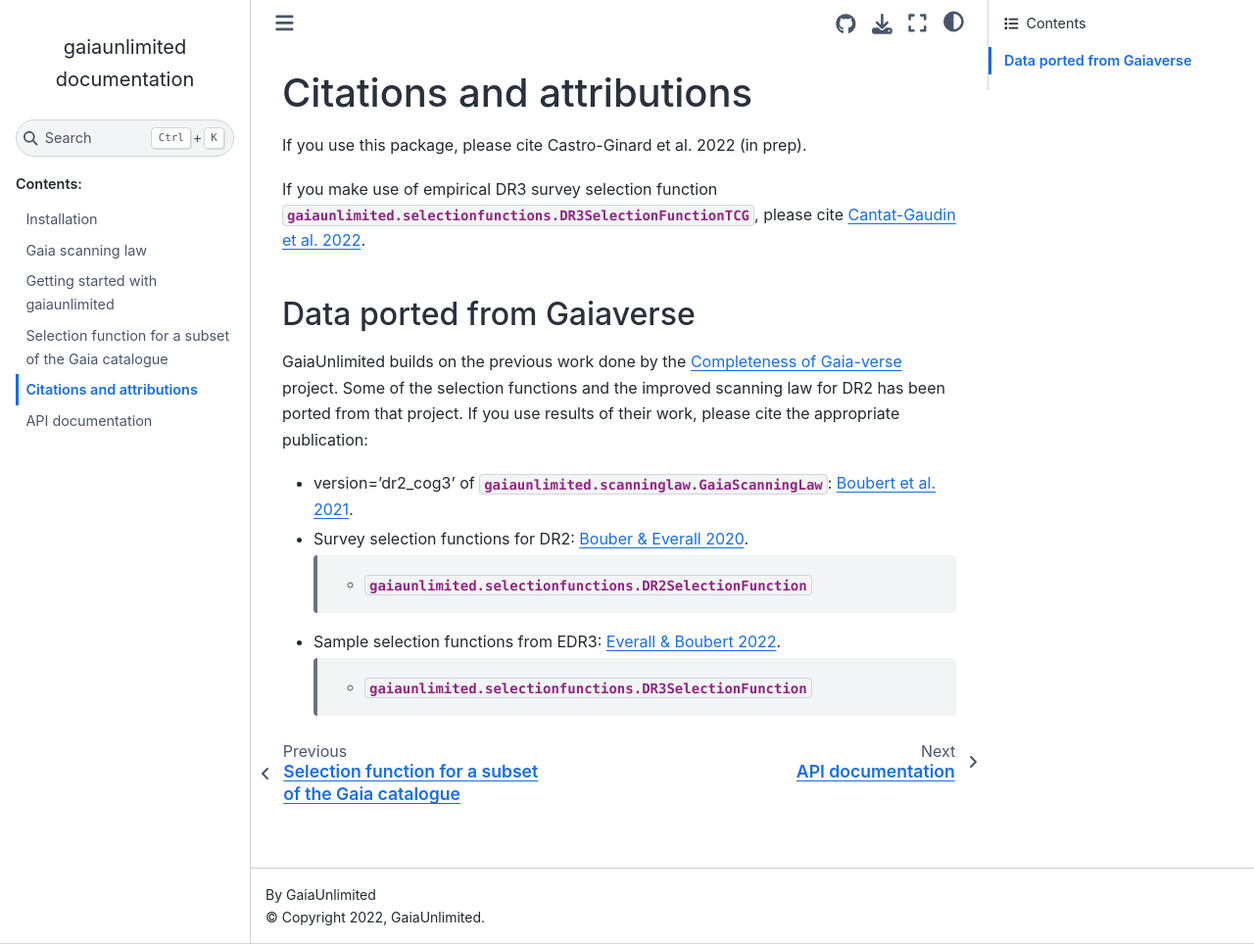
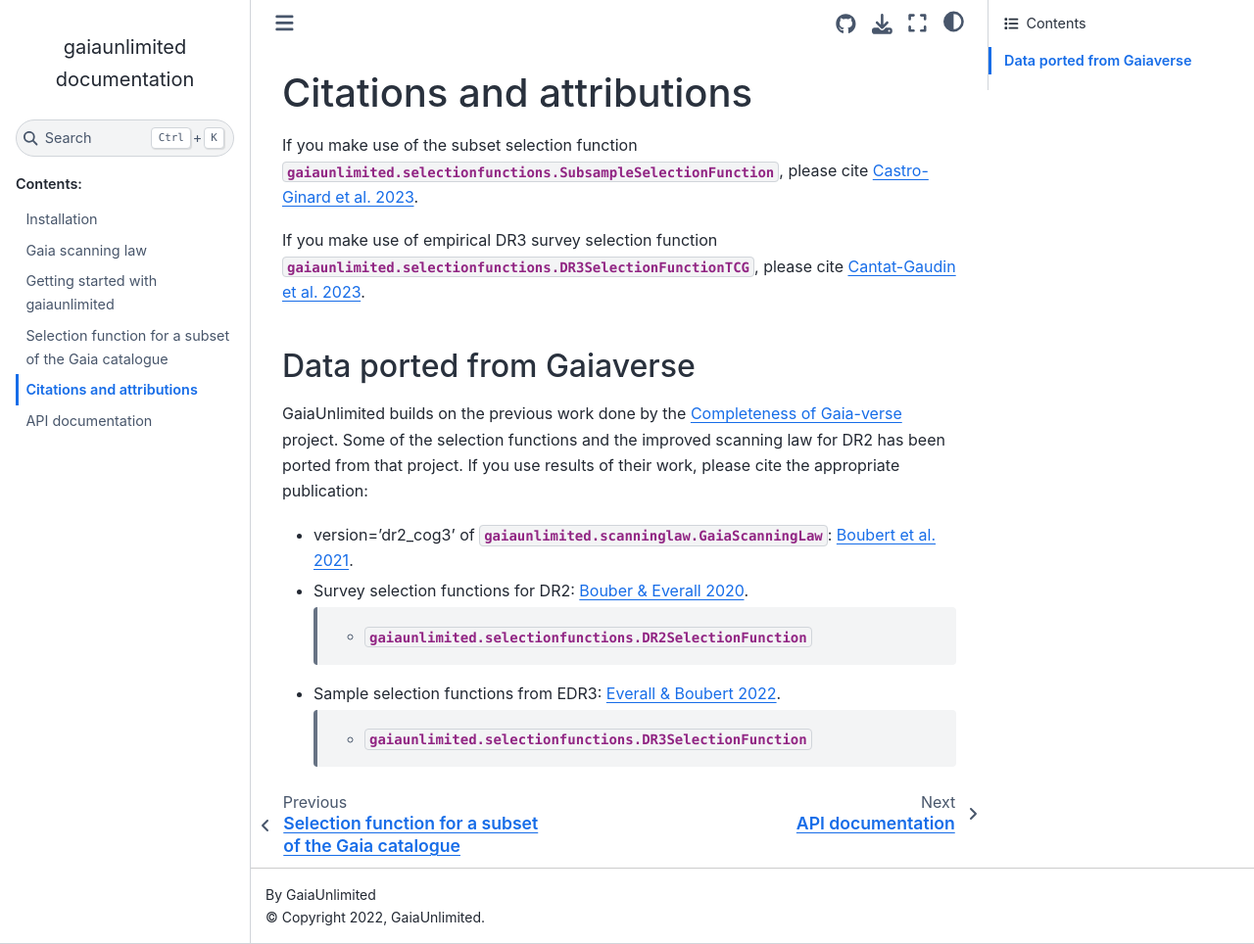
Before and after one commit to gaia-unlimited/gaiaunlimited, a Sphinx documentation site: the page built from docs/citation.rst, in a window 1280 px wide and 964 px high. Shown: the whole window at 98% size. Built offline with Sphinx 7.4.7 and the Sphinx Book theme 1.1.4, drawn with Linux system fonts in a browser that asks for light colours; pages that are not in the unit, such as notebooks, are missing from menus.

Commit message:
Update citation.rst

```diff
--- a/docs/citation.rst
+++ b/docs/citation.rst
@@ -5,11 +5,12 @@ Citations and attributions
 .. TODO: add links to the article
 .. TODO: make use of __bibtex__
 
-If you use this package, please cite Castro-Ginard et al. 2022 (in prep).
+If you make use of the subset selection function
+:py:class:`gaiaunlimited.selectionfunctions.SubsampleSelectionFunction`, please cite `Castro-Ginard et al. 2023 <https://ui.adsabs.harvard.edu/abs/2023arXiv230317738C/abstract>`_.
 
 If you make use of empirical DR3 survey selection function
 :py:class:`gaiaunlimited.selectionfunctions.DR3SelectionFunctionTCG`,
-please cite `Cantat-Gaudin et al. 2022 <https://arxiv.org/abs/2208.09335>`_.
+please cite `Cantat-Gaudin et al. 2023 <https://ui.adsabs.harvard.edu/abs/2023A%26A...669A..55C/abstract>`_.
 
 
 Data ported from Gaiaverse
```
